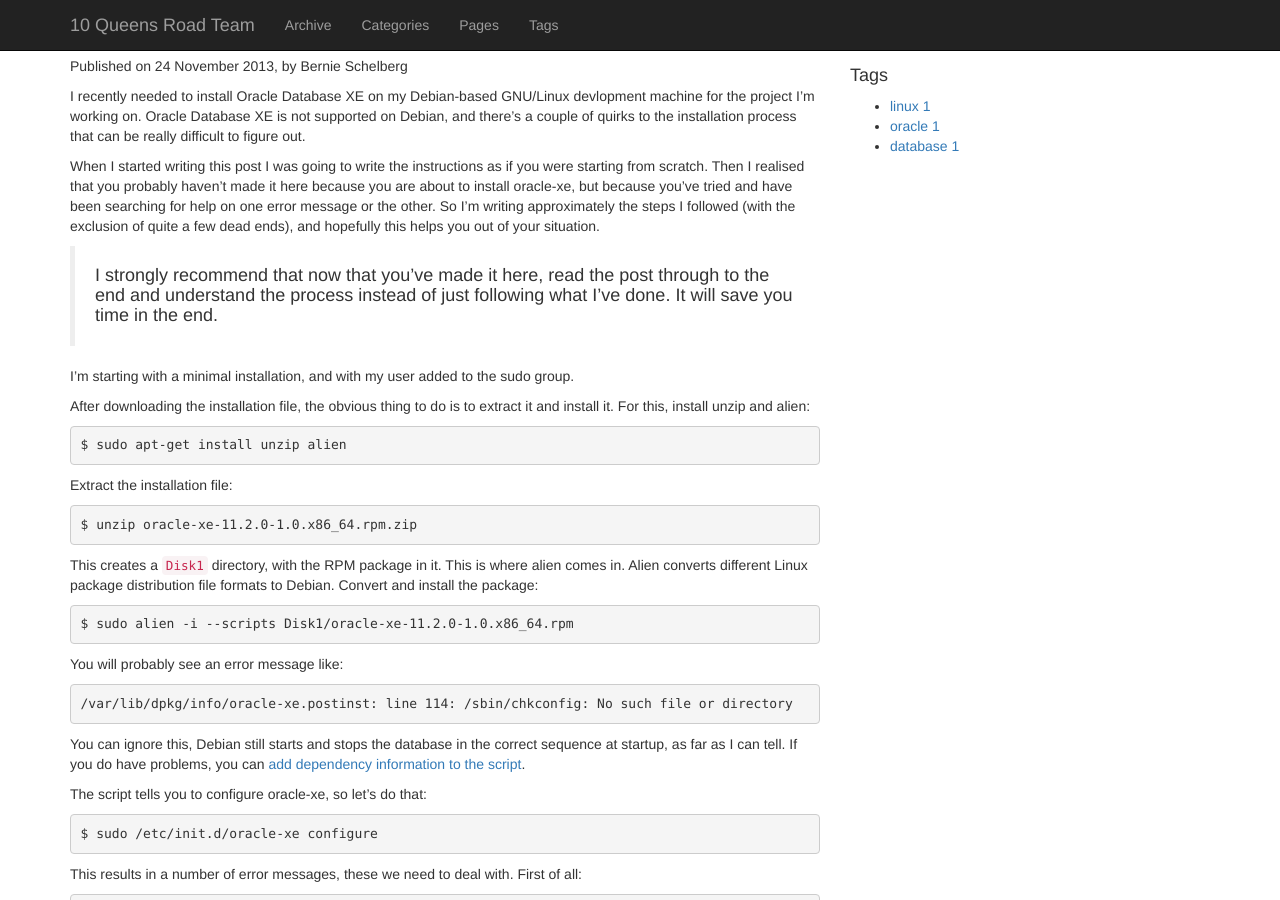
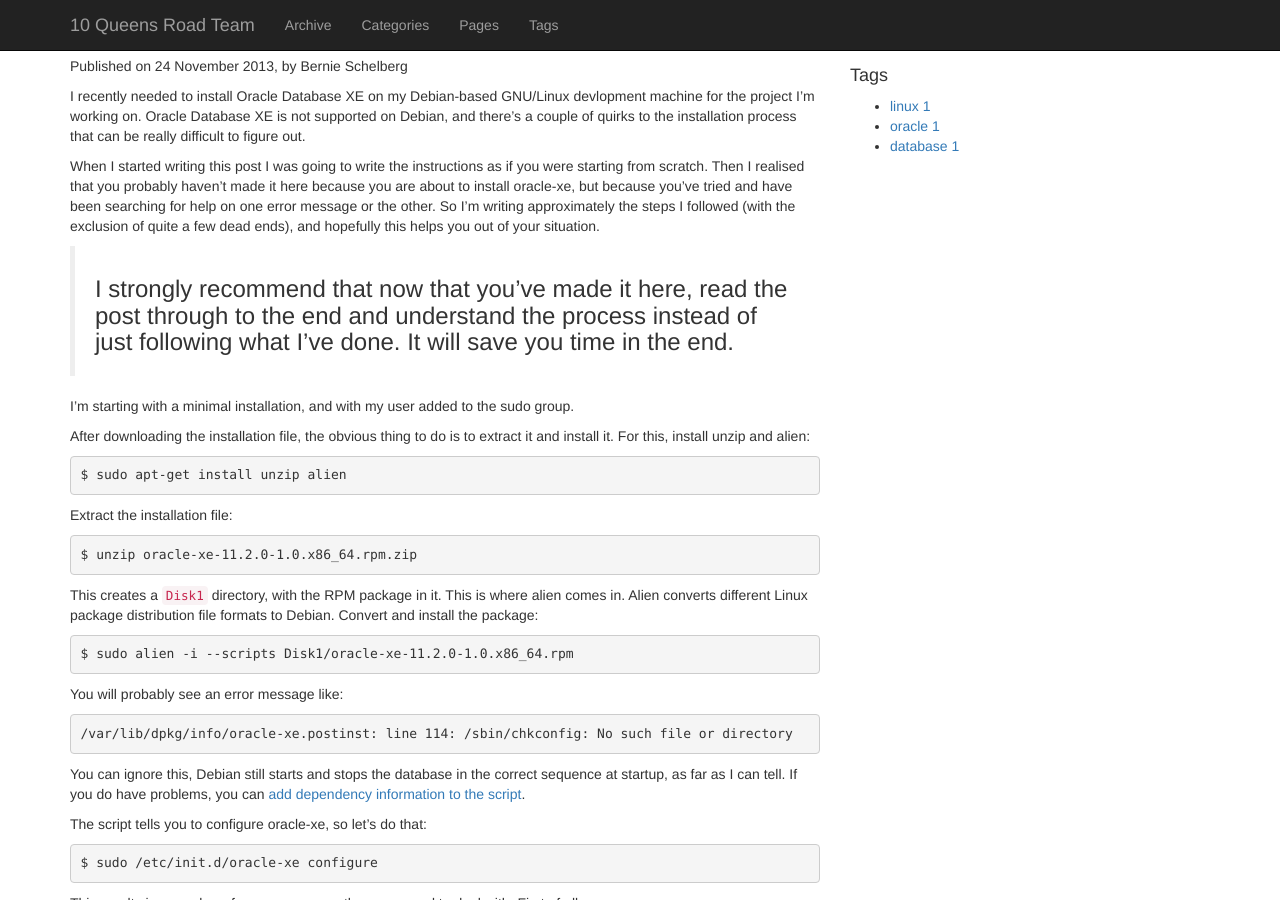
Before and after one commit to 10QueensRoad/10queensroad-staging, a Jekyll site: the page built from _posts/2013-11-24-oracle-xe-on-debian.md, in a window 1280 px wide and 900 px high. Built offline with Jekyll 4.4.1, drawn with Linux system fonts in a browser that asks for light colours; nearby versions of some CDN libraries; library files that are not in the unit come from our copies; Markdown is read by kramdown in place of the engine named in the settings; comment, search, counter and statistics services are not loaded.

Commit message:
More formatting experiments

```diff
--- a/_posts/2013-11-24-oracle-xe-on-debian.md
+++ b/_posts/2013-11-24-oracle-xe-on-debian.md
@@ -12,7 +12,7 @@
 
 When I started writing this post I was going to write the instructions as if you were starting from scratch. Then I realised that you probably haven't made it here because you are about to install oracle-xe, but because you've tried and have been searching for help on one error message or the other. So I'm writing approximately the steps I followed (with the exclusion of quite a few dead ends), and hopefully this helps you out of your situation.
 
-> #### I strongly recommend that now that you've made it here, read the post through to the end and understand the process instead of just following what I've done. It will save you time in the end.
+> ### I strongly recommend that now that you've made it here, read the post through to the end and understand the process instead of just following what I've done. It will save you time in the end.
 
 I'm starting with a minimal installation, and with my user added to the sudo group.
 
```
